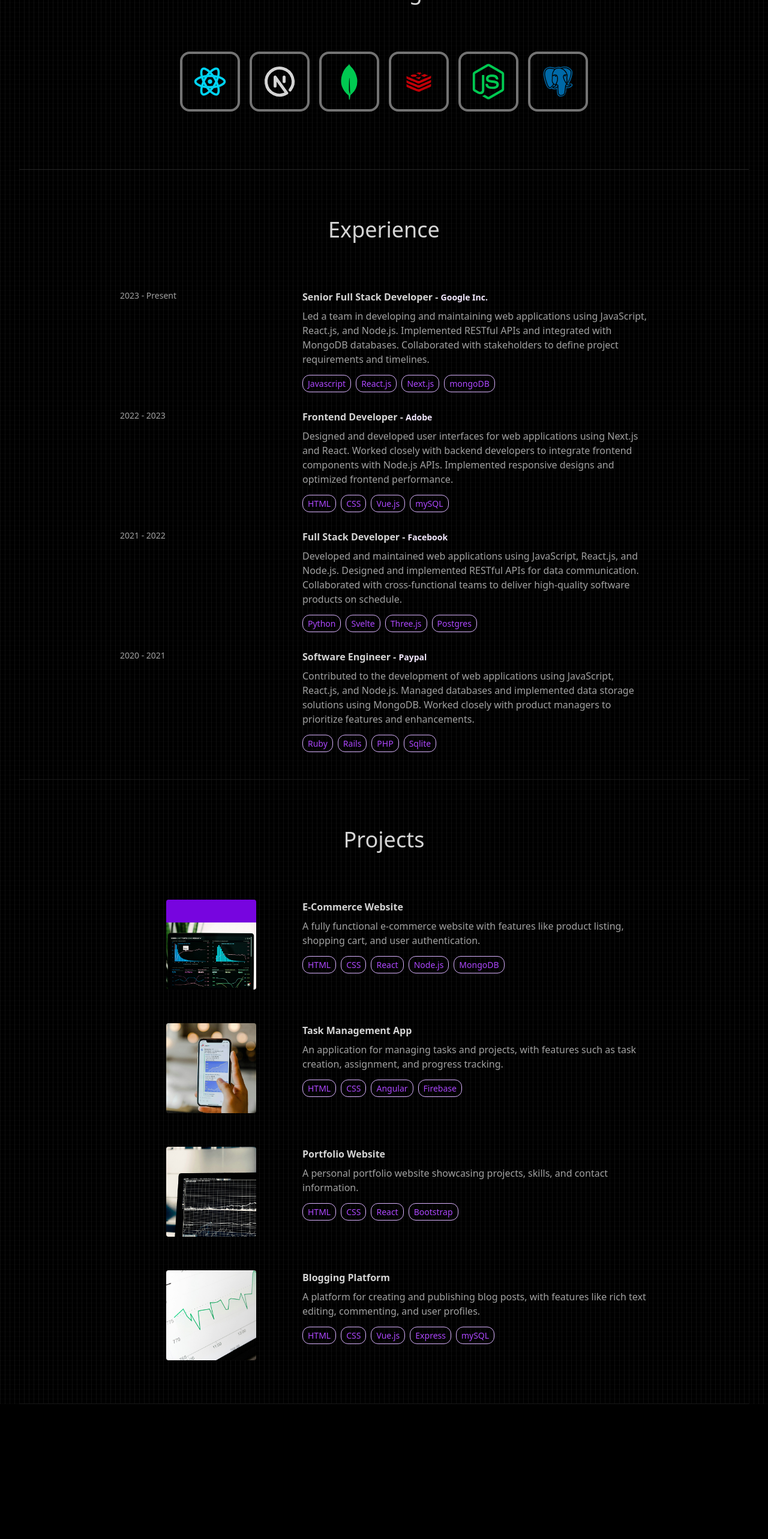
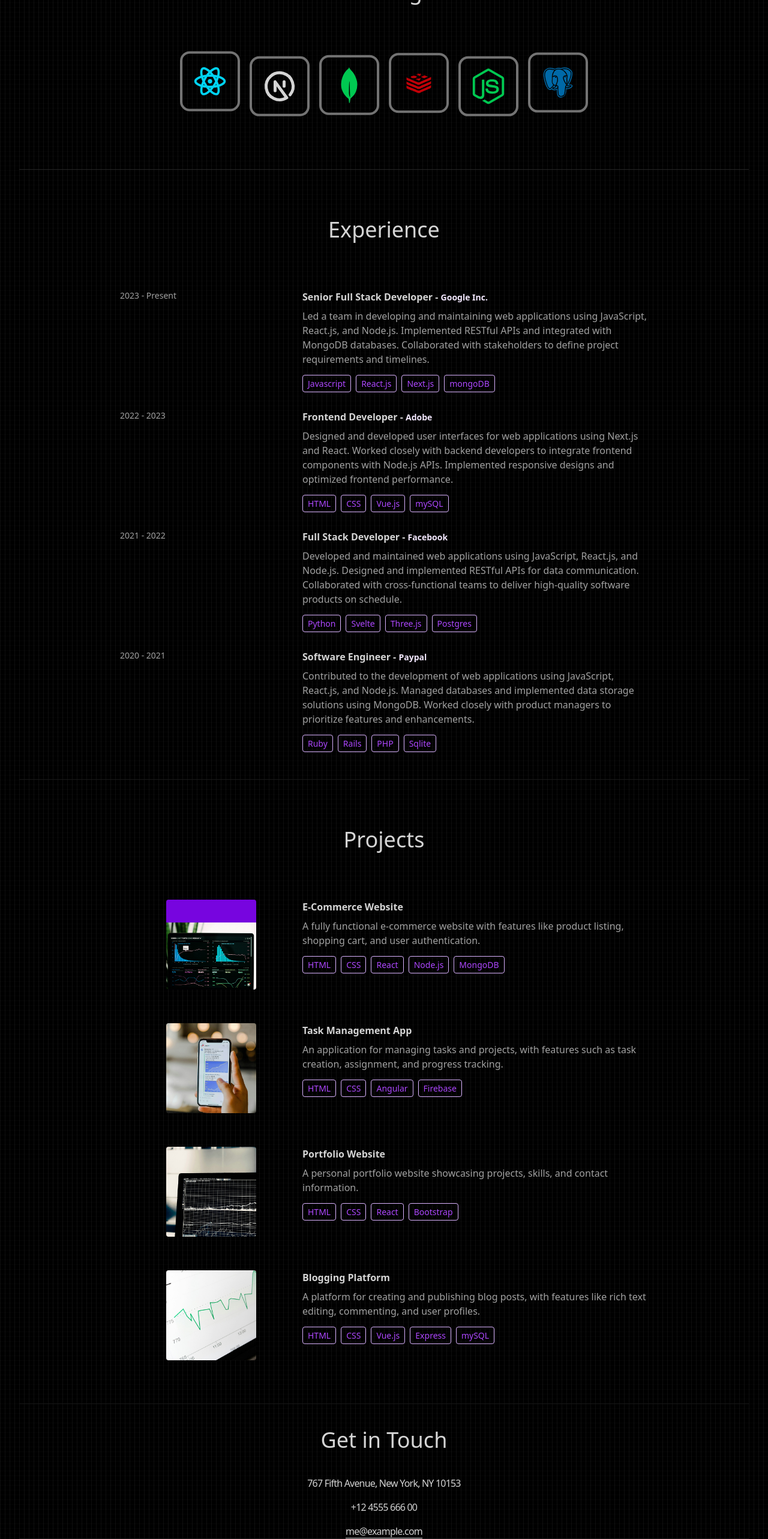
Before and after one commit to MysticAakash07/portfolio-v2, a React (Vite) app: page / in a window 1280 px wide. Shown: the part 1732-4298 px from the top of the page at 60% size. Before the commit the page ends 4073 px from the top, so only its background shows below. Built offline with nearby package versions, Linux system fonts and the light colour scheme.

Commit message:
Created Contact Component and Added Framer-Motion to the project

```diff
--- a/package.json
+++ b/package.json
@@ -14,6 +14,7 @@
     "@tailwindcss/vite": "^4.0.11",
     "autoprefixer": "^10.4.20",
     "D": "^1.0.0",
+    "motion": "^12.5.0",
     "postcss": "^8.5.3",
     "react": "^19.0.0",
     "react-dom": "^19.0.0",
--- a/src/App.jsx
+++ b/src/App.jsx
@@ -4,6 +4,7 @@
 import Technologies from "./components/Technologies";
 import Experience from "./components/Experience";
 import Projects from "./components/Projects";
+import Contact from "./components/Contact";
 function App() {
 	return (
 		<div className="overflow-x-hidden text-neutral-300 antialiased selection:bg-cyan-300 selection:text-cyan-900">
@@ -20,6 +21,7 @@
 				<Technologies />
 				<Experience />
 				<Projects />
+				<Contact />
 			</div>
 		</div>
 	);
--- a/src/components/About.jsx
+++ b/src/components/About.jsx
@@ -1,5 +1,7 @@
 import aboutImg from "../assets/about.jpg";
 import { ABOUT_TEXT } from "../constants";
+import { motion } from "motion/react";
+
 const About = () => {
 	return (
 		<div className="border-b border-neutral-900 pb-4">
@@ -7,16 +9,26 @@
 				About <span className="text-neutral-500">Me</span>
 			</h1>
 			<div className="flex flex-wrap">
-				<div className="w-full lg:w-1/2 lg:p-8">
+				<motion.div
+					whileInView={{ opacity: 1, x: 0 }}
+					initial={{ opacity: 0, x: -100 }}
+					transition={{ duration: 0.6, delay: 0.2 }}
+					className="w-full lg:w-1/2 lg:p-8"
+				>
 					<div className="flex items-center justify-center">
 						<img className="rounded-2xl" src={aboutImg} alt="" />
 					</div>
-				</div>
-				<div className="w-full lg:w-1/2 lg:p-8">
+				</motion.div>
+				<motion.div
+					whileInView={{ opacity: 1, x: 0 }}
+					initial={{ opacity: 0, x: 100 }}
+					transition={{ duration: 0.6, delay: 0.2 }}
+					className="w-full lg:w-1/2 lg:p-8"
+				>
 					<div className="flex justify-center lg:justify-start">
 						<p className="my-2 max-w-l">{ABOUT_TEXT}</p>
 					</div>
-				</div>
+				</motion.div>
 			</div>
 		</div>
 	);
--- /dev/null
+++ b/src/components/Contact.jsx
@@ -0,0 +1,31 @@
+import { CONTACT } from "../constants";
+import {motion} from "motion/react"
+
+const Contact = () => {
+	return (
+		<div className="border-b border-neutral-900">
+			<motion.h2
+				whileInView={{ opacity: 1, y: 0 }}
+				initial={{ opacity: 0, y: -100 }}
+				transition={{ duration: 1 }}
+				className="my-10 text-center text-4xl"
+			>
+				Get in Touch
+			</motion.h2>
+			<motion.div
+				whileInView={{ opacity: 1, y: 0 }}
+				initial={{ opacity: 0, y: 100 }}
+				transition={{ duration: 1.5 }}
+				className="text-center tracking-tighter"
+			>
+				<p className="my-4">{CONTACT.address}</p>
+				<p className="my-4">{CONTACT.phoneNo}</p>
+				<a href="#" className="border-b ">
+					{CONTACT.email}
+				</a>
+			</motion.div>
+		</div>
+	);
+};
+
+export default Contact;
--- a/src/components/Experience.jsx
+++ b/src/components/Experience.jsx
@@ -1,15 +1,33 @@
 import { EXPERIENCES } from "../constants";
+import { motion } from "motion/react";
 const Experience = () => {
 	return (
 		<div className="border-b border-neutral-900 pb-4">
-			<h2 className="my-20 text-center text-4xl">Experience</h2>
+			<motion.h2
+				whileInView={{ opacity: 1, y: 0 }}
+				initial={{ opacity: 0, y: -100 }}
+				transition={{ duration: 0.5 }}
+				className="my-20 text-center text-4xl"
+			>
+				Experience
+			</motion.h2>
 			<div>
 				{EXPERIENCES.map((exp, index) => (
 					<div key={index} className="mb-8 flex flex-wrap lg:justify-center">
-						<div className="w-full lg:w-1/4">
+						<motion.div
+							whileInView={{ opacity: 1, x: 0 }}
+							initial={{ opacity: 0, x: -100 }}
+							transition={{ duration: 1 }}
+							className="w-full lg:w-1/4"
+						>
 							<p className="mb-2 text-sm text-neutral-400">{exp.year}</p>
-						</div>
-						<div className="w-full max-w-xl lg:3/4">
+						</motion.div>
+						<motion.div
+							whileInView={{ opacity: 1, x: 0 }}
+							initial={{ opacity: 0, x: 100 }}
+							transition={{ duration: 1 }}
+							className="w-full max-w-xl lg:3/4"
+						>
 							<h6 className="mb-2 font-semibold">
 								{exp.role} -{" "}
 								<span className="text-sm text-purple-100">{exp.company}</span>
@@ -18,12 +36,12 @@
 							{exp.technologies.map((tech, idx) => (
 								<span
 									key={idx}
-									className="mr-2 mt-4 px-2 py-1 text-sm font-medium text-purple-500 border-purple-300 border rounded-xl"
+									className="mr-2 mt-4 px-2 py-1 text-sm font-medium text-purple-500 border-purple-300 border rounded"
 								>
 									{tech}
 								</span>
 							))}
-						</div>
+						</motion.div>
 					</div>
 				))}
 			</div>
--- a/src/components/Hero.jsx
+++ b/src/components/Hero.jsx
@@ -1,25 +1,57 @@
-import {HERO_CONTENT} from "../constants";
+import { HERO_CONTENT } from "../constants";
 import profilePic from "../assets/kevinRushProfile.png";
+import { motion } from "motion/react";
+
+const container = (delay) => ({
+	hidden: { x: -100, opacity: 0 },
+	visible: {
+		x: 0,
+		opacity: 1,
+		transition: { duration: 0.5, delay: delay },
+	},
+});
+
 const Hero = () => {
 	return (
 		<div className="border-b border-neutral-900 pb-4 lg:mb-35">
 			<div className="flex flex-wrap">
 				<div className="w-full lg:w-1/2">
 					<div className="flex flex-col items-center lg:items-start">
-						<h1 className="pb-16 text-6xl font-thin tracking-tight lg:mt-16 lg:text-8xl">
+						<motion.h1
+							variants={container(0.2)}
+							initial="hidden"
+							animate="visible"
+							className="pb-16 text-6xl font-thin tracking-tight lg:mt-16 lg:text-8xl"
+						>
 							Aakash Sagar
-						</h1>
-						<span className="bg-gradient-to-r from-pink-300 via-slate-500  to-purple-500  bg-clip-text text-4xl tracking-tight text-transparent">
+						</motion.h1>
+						<motion.span
+							variants={container(0.4)}
+							initial="hidden"
+							animate="visible"
+							className="bg-gradient-to-r from-pink-300 via-slate-500  to-purple-500  bg-clip-text text-4xl tracking-tight text-transparent"
+						>
 							Full Stack Developer
-						</span>
-						<p className="my-2 max-w-xl py-6 font-light  tracking-tighter">
+						</motion.span>
+						<motion.p
+							variants={container(0.6)}
+							initial="hidden"
+							animate="visible"
+							className="my-2 max-w-xl py-6 font-light  tracking-tighter"
+						>
 							{HERO_CONTENT}
-						</p>
+						</motion.p>
 					</div>
 				</div>
 				<div className="w-full lg:w-1/2 lg:p-8">
 					<div className="flex justify-center">
-						<img src={profilePic} alt="profile_pic" />
+						<motion.img
+							initial={{ x: 100, opacity: 0 }}
+							animate={{ x: 0, opacity: 1 }}
+							transition={{duration:0.6 , delay : 0.4}}
+							src={profilePic}
+							alt="profile_pic"
+						/>
 					</div>
 				</div>
 			</div>
--- a/src/components/Projects.jsx
+++ b/src/components/Projects.jsx
@@ -1,12 +1,25 @@
 import { PROJECTS } from "../constants";
+import { motion } from "motion/react";
 const Projects = () => {
 	return (
 		<div className="border-b border-neutral-900 pb-4">
-			<h2 className="my-20 text-center text-4xl ">Projects</h2>
+			<motion.h2
+				whileInView={{ opacity: 1, y: 0 }}
+				initial={{ opacity: 0, y: -100 }}
+				transition={{ duration: 1 }}
+				className="my-20 text-center text-4xl "
+			>
+				Projects
+			</motion.h2>
 			<div>
 				{PROJECTS.map((project, idx) => (
 					<div key={idx} className="mb-8 flex flex-wrap lg:justify-center">
-						<div className="w-full lg:w-1/4">
+						<motion.div
+							whileInView={{ opacity: 1, x: 0 }}
+							initial={{ opacity: 0, x: -100 }}
+							transition={{ duration: 1 }}
+							className="w-full lg:w-1/4"
+						>
 							<img
 								src={project.image}
 								width={150}
@@ -14,19 +27,24 @@
 								alt={project.title}
 								className="mb-6 rounded mx-auto"
 							/>
-						</div>
-						<div className="w-full max-w-xl lg:w-3/4">
+						</motion.div>
+						<motion.div
+							whileInView={{ opacity: 1, x: 0 }}
+							initial={{ opacity: 0, x: 100 }}
+							transition={{ duration: 1.5 }}
+							className="w-full max-w-xl lg:w-3/4"
+						>
 							<h6 className="mb-2 font-semibold">{project.title}</h6>
 							<p className="mb-4 text-neutral-400">{project.description}</p>
 							{project.technologies.map((tech, idx) => (
 								<span
 									key={idx}
-									className="mr-2 mt-4 px-2 py-1 text-sm font-medium text-purple-500 border-purple-300 border rounded-xl"
+									className="mr-2 mt-4 px-2 py-1 text-sm font-medium text-purple-500 border-purple-300 border rounded"
 								>
 									{tech}
 								</span>
 							))}
-						</div>
+						</motion.div>
 					</div>
 				))}
 			</div>
--- a/src/components/Technologies.jsx
+++ b/src/components/Technologies.jsx
@@ -4,31 +4,87 @@
 import { DiRedis } from "react-icons/di";
 import { FaNodeJs } from "react-icons/fa";
 import { BiLogoPostgresql } from "react-icons/bi";
+import { motion } from "motion/react";
+
+const iconVariants = (duration) => ({
+	initial: { y: -10 },
+	animate: {
+		y: [10, -10],
+		transition: {
+			duration: duration,
+			ease: "linear",
+			repeat: Infinity,
+			repeatType: "reverse",
+		},
+	},
+});
 
 const Technologies = () => {
 	return (
 		<div className="border-b border-neutral-800 pb-24">
-			<h2 className="my-20 text-center text-4xl">Technologies</h2>
-			<div className="flex flex-wrap items-center justify-center gap-4">
-				<div className="rounded-2xl border-4 border-neutral-500 p-4">
+			<motion.h2
+				whileInView={{ opacity: 1, y: 0 }}
+				initial={{ opacity: 0, y: -100 }}
+				transition={{ duration: 1.5 }}
+				className="my-20 text-center text-4xl"
+			>
+				Technologies
+			</motion.h2>
+			<motion.div
+				whileInView={{ opacity: 1, x: 0 }}
+				initial={{ opacity: 0, x: -100 }}
+				transition={{ duration: 1.5 }}
+				className="flex flex-wrap items-center justify-center gap-4"
+			>
+				<motion.div
+					variants={iconVariants(2.5)}
+					initial="initial"
+					animate="animate"
+					className="rounded-2xl border-4 border-neutral-500 p-4"
+				>
 					<RiReactjsLine className="text-6xl text-cyan-400" />
-				</div>
-				<div className="rounded-2xl border-4 border-neutral-500 p-4">
+				</motion.div>
+				<motion.div
+					variants={iconVariants(3)}
+					initial="initial"
+					animate="animate"
+					className="rounded-2xl border-4 border-neutral-500 p-4"
+				>
 					<TbBrandNextjs className="text-6xl" />
-				</div>
-				<div className="rounded-2xl border-4 border-neutral-500 p-4">
+				</motion.div>
+				<motion.div
+					variants={iconVariants(1.5)}
+					initial="initial"
+					animate="animate"
+					className="rounded-2xl border-4 border-neutral-500 p-4"
+				>
 					<SiMongodb className="text-6xl text-green-500" />
-				</div>
-				<div className="rounded-2xl border-4 border-neutral-500 p-4">
+				</motion.div>
+				<motion.div
+					variants={iconVariants(1.75)}
+					initial="initial"
+					animate="animate"
+					className="rounded-2xl border-4 border-neutral-500 p-4"
+				>
 					<DiRedis className="text-6xl text-red-700" />
-				</div>
-				<div className="rounded-2xl border-4 border-neutral-500 p-4">
+				</motion.div>
+				<motion.div
+					variants={iconVariants(3)}
+					initial="initial"
+					animate="animate"
+					className="rounded-2xl border-4 border-neutral-500 p-4"
+				>
 					<FaNodeJs className="text-6xl text-green-500" />
-				</div>
-				<div className="rounded-2xl border-4 border-neutral-500 p-4">
+				</motion.div>
+				<motion.div
+					variants={iconVariants(4)}
+					initial="initial"
+					animate="animate"
+					className="rounded-2xl border-4 border-neutral-500 p-4"
+				>
 					<BiLogoPostgresql className="text-6xl text-sky-700" />
-				</div>
-			</div>
+				</motion.div>
+			</motion.div>
 		</div>
 	);
 };
```
Also changed, not shown: 1 other file (tests, documents, lock files or other folders).
